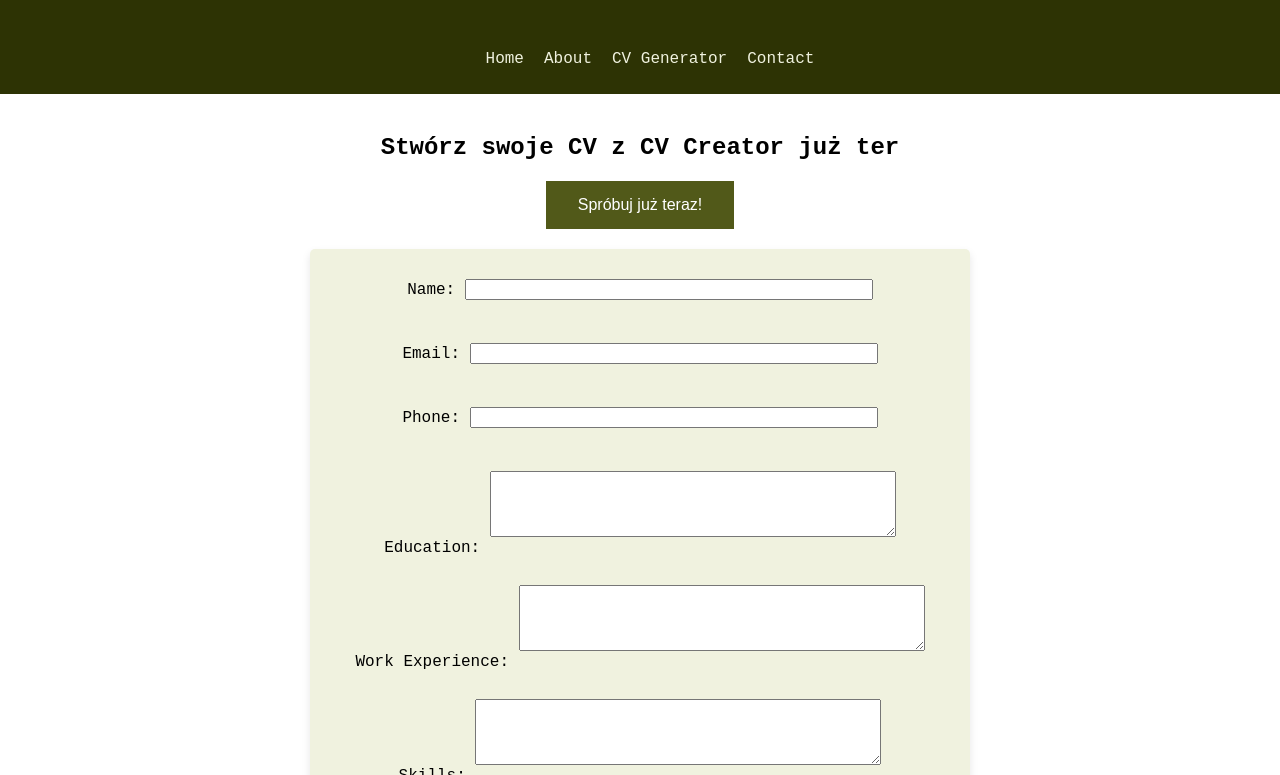
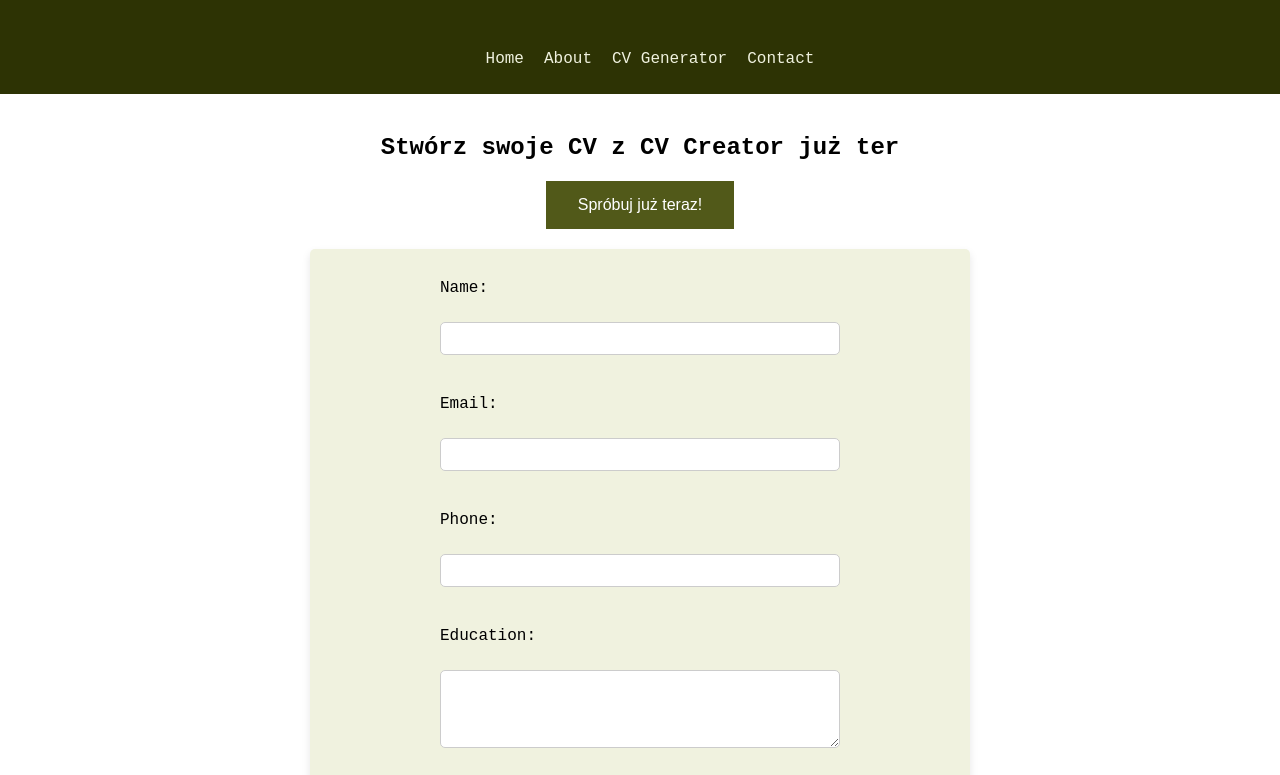
Before and after one commit to s27144/s27144.github.io, a plain HTML site: page main.html in a window 1280 px wide. Both pictures are taken after a click on the button "Spróbuj już teraz!". Shown: the top 775 px of the page. Drawn offline with nearby package versions, Linux system fonts and the light colour scheme.

Commit message:
test
test

```diff
--- a/main.html
+++ b/main.html
@@ -26,30 +26,48 @@
       <h2 id="typingHeader" style="text-align: center;"></h2>
       <button  id="tryNowButton" class="button" type="button">Spróbuj już teraz!</button>
       <form id="cvForm" class="cv-form" style="display: none;">
+        <div class="form-group">
           <label for="name">Name:</label>
-        <input type="text" id="name" name="name" required><br><br>
+          <input type="text" id="name" name="name" required>
+        </div>
 
+        <div class="form-group">
           <label for="email">Email:</label>
-        <input type="email" id="email" name="email" required><br><br>
+          <input type="email" id="email" name="email" required>
+        </div>
 
+        <div class="form-group">
           <label for="phone">Phone:</label>
-        <input type="tel" id="phone" name="phone" required><br><br>
+          <input type="tel" id="phone" name="phone" required>
+        </div>
 
+        <div class="form-group">
           <label for="education">Education:</label>
-        <textarea id="education" name="education" rows="4" cols="50" required></textarea><br><br>
+          <textarea id="education" name="education" rows="4" cols="50" required></textarea>
+        </div>
 
+        <div class="form-group">
           <label for="experience">Work Experience:</label>
-        <textarea id="experience" name="experience" rows="4" cols="50" required></textarea><br><br>
+          <textarea id="experience" name="experience" rows="4" cols="50" required></textarea>
+        </div>
 
+        <div class="form-group">
           <label for="skills">Skills:</label>
-        <textarea id="skills" name="skills" rows="4" cols="50" required></textarea><br><br>
+          <textarea id="skills" name="skills" rows="4" cols="50" required></textarea>
+        </div>
+
+        <div class="form-group">
           <label for="photo">Photo:</label>
-        <input type="file" name="photo" id="photo" accept="image/*"/><br><br>
+          <input type="file" name="photo" id="photo" accept="image/*"/>
+        </div>
+
+        <div class="form-group">
           <button id="generateCV" class="button" type="submit">Generuj CV</button>
           <button id="downloadPDF" class="button" type="button">Pobierz PDF</button>
+        </div>
+      </form>
 
 
-      </form>
       <div id="cvResult">
         <!-- Display generated CV content here -->
       </div>
--- a/styles.css
+++ b/styles.css
@@ -112,3 +112,29 @@ footer {
   cursor: pointer;
   display: inline-block;
 }
+/* Twój styl CSS - przykładowy */
+/* Pozostałe style */
+
+.form-group {
+  margin-bottom: 15px;
+  display: flex;
+  flex-direction: column;
+  align-items: center;
+}
+
+.form-group label {
+  width: 100%;
+  max-width: 400px;
+  text-align: left;
+}
+
+.form-group input,
+.form-group textarea,
+.form-group select {
+  width: 100%;
+  max-width: 400px;
+  padding: 8px;
+  border-radius: 5px;
+  border: 1px solid #ccc;
+  box-sizing: border-box;
+}
```
Lines whose indentation alone changed are shown as unchanged.
